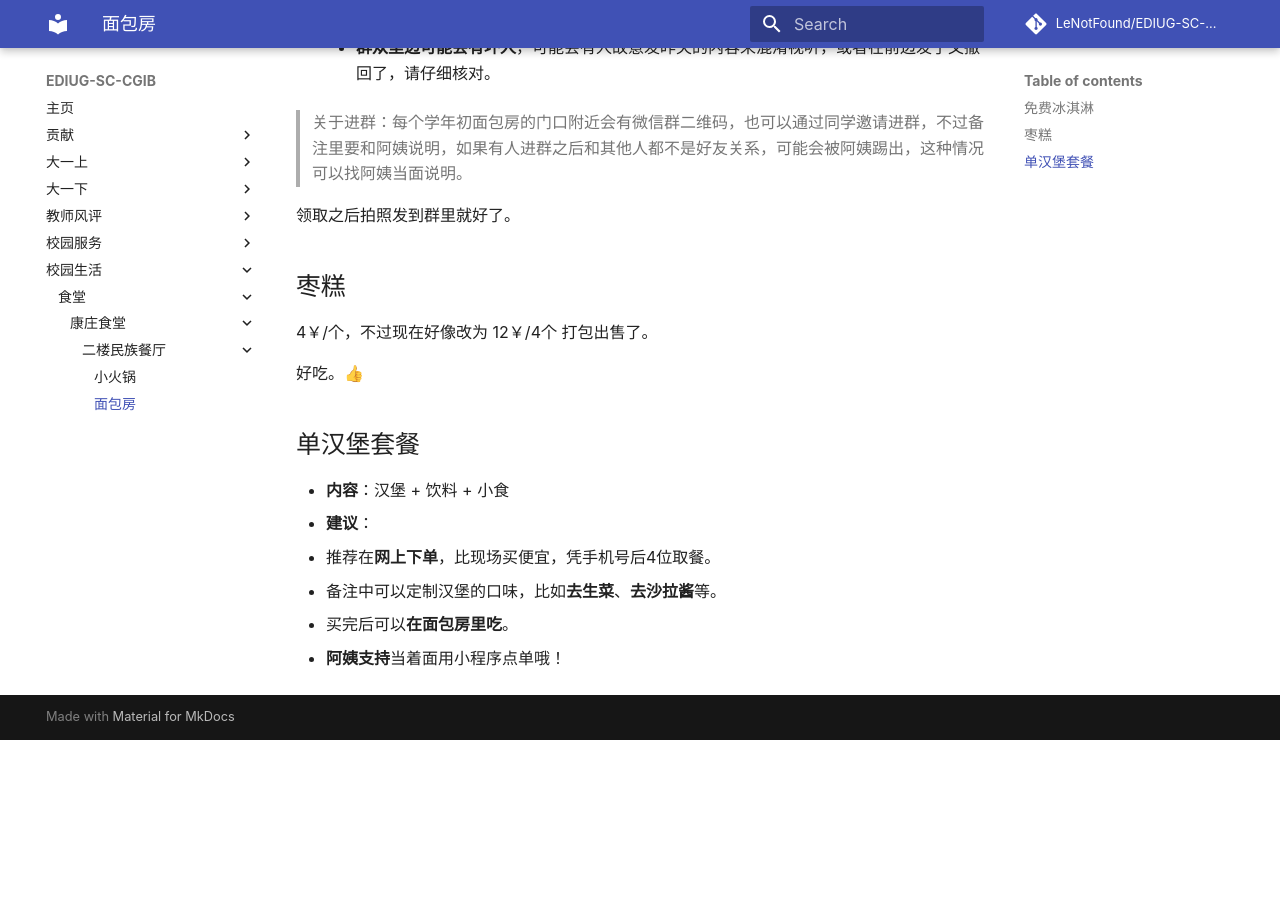
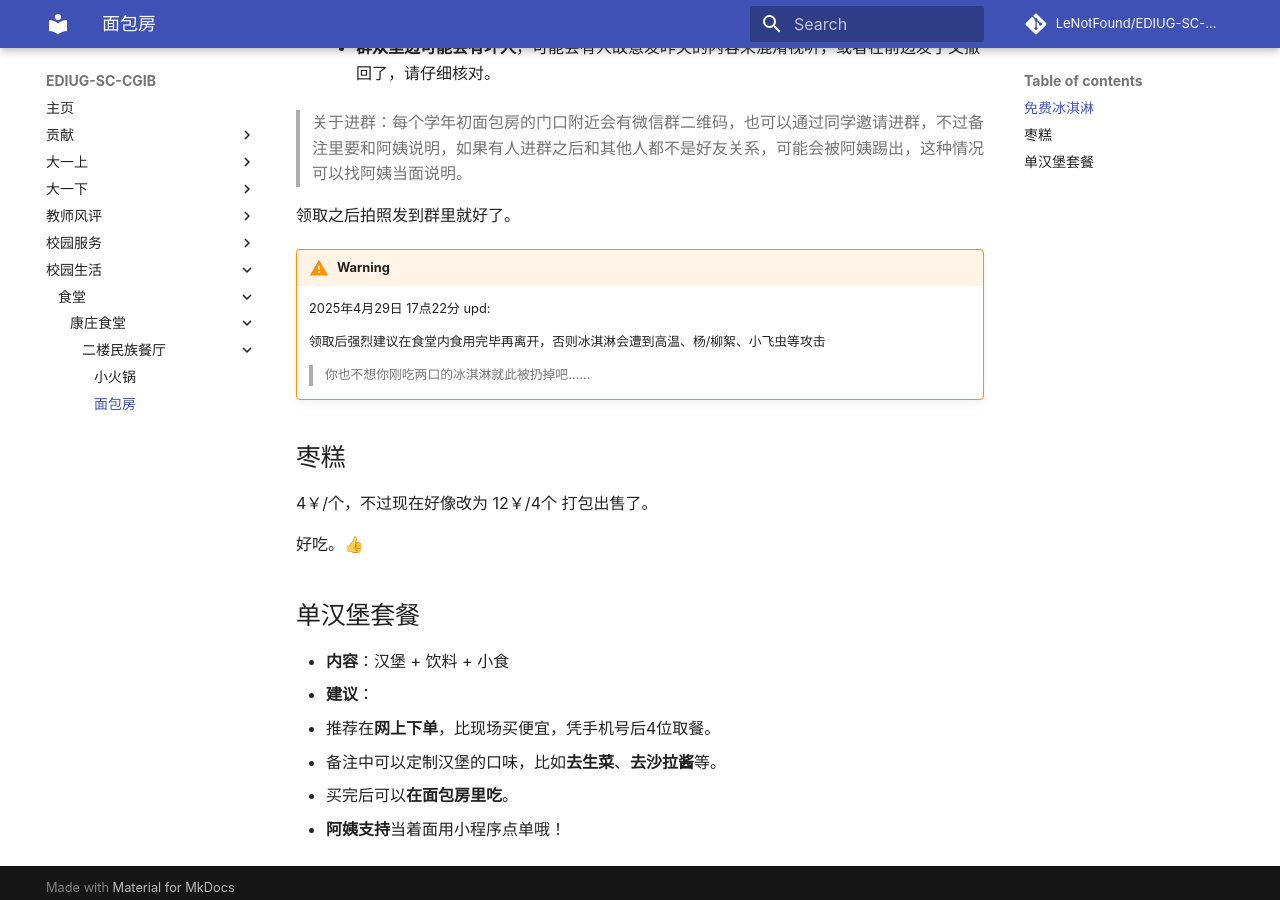
Before and after one commit to LeNotFound/EDIUG-SC-CGIB, an MkDocs documentation site: the page built from docs/校园生活/食堂/康庄食堂/二楼民族餐厅/面包房.md, in a window 1280 px wide and 900 px high, scrolled down 580 px. Built offline with MkDocs 1.6.1 and Material for MkDocs 9.7.7, drawn with Linux system fonts in a browser that asks for light colours; comment, search, counter and statistics services are not loaded; before the commit the page ends 1320 px from its top, so only the background shows below that.

Commit message:
docs: 更新冰淇淋领取说明，新增食用建议以避免损坏（惨痛教训TVT）

```diff
--- a/docs/校园生活/食堂/康庄食堂/二楼民族餐厅/面包房.md
+++ b/docs/校园生活/食堂/康庄食堂/二楼民族餐厅/面包房.md
@@ -22,6 +22,12 @@
 
 领取之后拍照发到群里就好了。
 
+!!! warning
+    2025年4月29日 17点22分 upd:
+
+    领取后强烈建议在食堂内食用完毕再离开，否则冰淇淋会遭到高温、杨/柳絮、小飞虫等攻击
+    > 你也不想你刚吃两口的冰淇淋就此被扔掉吧……
+
 ## 枣糕
 
 4￥/个，不过现在好像改为 12￥/4个 打包出售了。
```
